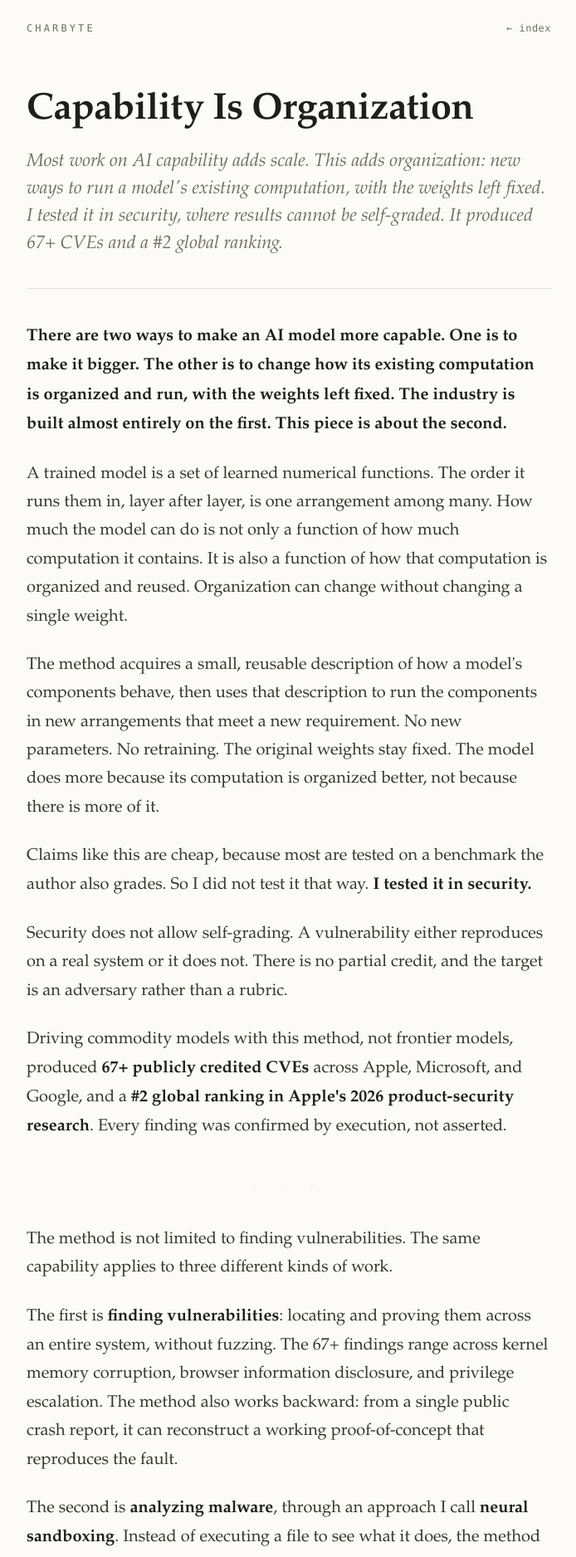
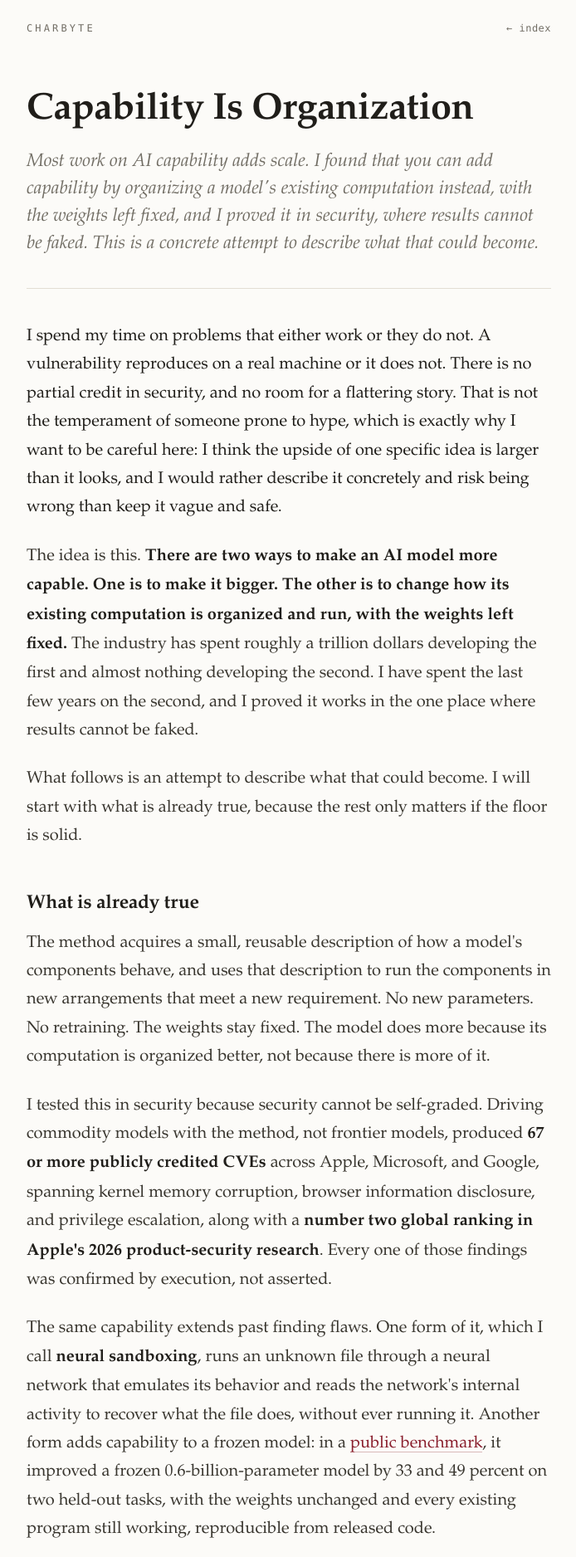
Before and after one commit to calysteon/calysteon.github.io, a Jekyll site: the page charbyte.html, which Jekyll copies as it is, in a window 1280 px wide. Shown: the top 1876 px of the page at 83% size, without its empty margins (292-986 px from the left). Built offline with Jekyll 4.4.1, drawn with Linux system fonts in a browser that asks for light colours; some of the changed text lies outside the part shown.

Commit message:
Essay: ground in algorithmic-progress research (22,000x / 44x); add grow-from-existing-weights vision; cut grandiosity

```diff
--- a/charbyte.html
+++ b/charbyte.html
@@ -4,9 +4,9 @@
 <meta charset="utf-8">
 <meta name="viewport" content="width=device-width, initial-scale=1">
 <title>Capability Is Organization · Charbyte</title>
-<meta name="description" content="Most work on AI capability adds scale. This adds organization: new ways to run a model's existing computation, with the weights left fixed. Tested in security, it produced 67+ CVEs and a #2 global ranking.">
+<meta name="description" content="Most work on AI capability adds scale. I found you can add capability by organizing a model's existing computation instead, with the weights left fixed, and I proved it in security. This is a concrete attempt to describe what that could become.">
 <meta property="og:title" content="Capability Is Organization">
-<meta property="og:description" content="Most work on AI capability adds scale. This adds organization, with the weights left fixed. Tested in security: 67+ CVEs, #2 in the world.">
+<meta property="og:description" content="You can add capability by organizing a model's existing computation, not just by scaling it. Proven in security. A concrete look at what it could become.">
 <meta property="og:type" content="article">
 <style>
   :root{
@@ -34,13 +34,14 @@
   article{margin-top:40px}
   article p{margin:0 0 24px;color:var(--soft)}
   article p:first-of-type{margin-top:0}
+  article h2{font-weight:600;font-size:23px;line-height:1.22;letter-spacing:-.01em;
+    color:var(--ink);margin:50px 0 16px}
   article strong{font-weight:600;color:var(--ink)}
   article em{font-style:italic}
   article a{color:var(--accent);text-decoration:none;border-bottom:1px solid rgba(138,31,45,.3)}
   article a:hover{border-bottom-color:var(--accent)}
   .thesis{color:var(--ink)}
 
-  .divider{text-align:center;color:var(--rule);letter-spacing:1em;margin:40px 0 36px;font-size:14px;user-select:none}
   .endmark{color:var(--accent);font-weight:600}
 
   footer{margin-top:72px;padding-top:22px;border-top:1px solid var(--rule);
@@ -59,42 +60,72 @@
   </div>
 
   <h1>Capability Is Organization</h1>
-  <p class="dek">Most work on AI capability adds scale. This adds organization: new ways to run a model's existing computation, with the weights left fixed. I tested it in security, where results cannot be self-graded. It produced 67+ CVEs and a #2 global ranking.</p>
+  <p class="dek">Most work on AI capability adds scale. I found that you can add capability by organizing a model's existing computation instead, with the weights left fixed, and I proved it in security, where results cannot be faked. This is a concrete attempt to describe what that could become.</p>
 
   <article>
-    <p class="thesis"><strong>There are two ways to make an AI model more capable. One is to make it bigger. The other is to change how its existing computation is organized and run, with the weights left fixed. The industry is built almost entirely on the first. This piece is about the second.</strong></p>
+    <p class="thesis">I spend my time on problems that either work or they do not. A vulnerability reproduces on a real machine or it does not. There is no partial credit in security, and no room for a flattering story. That is not the temperament of someone prone to hype, which is exactly why I want to be careful here: I think the upside of one specific idea is larger than it looks, and I would rather describe it concretely and risk being wrong than keep it vague and safe.</p>
 
-    <p>A trained model is a set of learned numerical functions. The order it runs them in, layer after layer, is one arrangement among many. How much the model can do is not only a function of how much computation it contains. It is also a function of how that computation is organized and reused. Organization can change without changing a single weight.</p>
+    <p>The idea is this. <strong>There are two ways to make an AI model more capable. One is to make it bigger. The other is to change how its existing computation is organized and run, with the weights left fixed.</strong> The industry has spent roughly a trillion dollars developing the first and almost nothing developing the second. I have spent the last few years on the second, and I proved it works in the one place where results cannot be faked.</p>
 
-    <p>The method acquires a small, reusable description of how a model's components behave, then uses that description to run the components in new arrangements that meet a new requirement. No new parameters. No retraining. The original weights stay fixed. The model does more because its computation is organized better, not because there is more of it.</p>
+    <p>What follows is an attempt to describe what that could become. I will start with what is already true, because the rest only matters if the floor is solid.</p>
 
-    <p>Claims like this are cheap, because most are tested on a benchmark the author also grades. So I did not test it that way. <strong>I tested it in security.</strong></p>
+    <h2>What is already true</h2>
 
-    <p>Security does not allow self-grading. A vulnerability either reproduces on a real system or it does not. There is no partial credit, and the target is an adversary rather than a rubric.</p>
+    <p>The method acquires a small, reusable description of how a model's components behave, and uses that description to run the components in new arrangements that meet a new requirement. No new parameters. No retraining. The weights stay fixed. The model does more because its computation is organized better, not because there is more of it.</p>
 
-    <p>Driving commodity models with this method, not frontier models, produced <strong>67+ publicly credited CVEs</strong> across Apple, Microsoft, and Google, and a <strong>#2 global ranking in Apple's 2026 product-security research</strong>. Every finding was confirmed by execution, not asserted.</p>
+    <p>I tested this in security because security cannot be self-graded. Driving commodity models with the method, not frontier models, produced <strong>67 or more publicly credited CVEs</strong> across Apple, Microsoft, and Google, spanning kernel memory corruption, browser information disclosure, and privilege escalation, along with a <strong>number two global ranking in Apple's 2026 product-security research</strong>. Every one of those findings was confirmed by execution, not asserted.</p>
 
-    <div class="divider">· · ·</div>
+    <p>The same capability extends past finding flaws. One form of it, which I call <strong>neural sandboxing</strong>, runs an unknown file through a neural network that emulates its behavior and reads the network's internal activity to recover what the file does, without ever running it. Another form adds capability to a frozen model: in a <a href="/research/shaping-gap-sustainable-ai/">public benchmark</a>, it improved a frozen 0.6-billion-parameter model by 33 and 49 percent on two held-out tasks, with the weights unchanged and every existing program still working, reproducible from released code.</p>
 
-    <p>The method is not limited to finding vulnerabilities. The same capability applies to three different kinds of work.</p>
+    <p>That is the floor. None of it is a forecast. Everything after this is.</p>
 
-    <p>The first is <strong>finding vulnerabilities</strong>: locating and proving them across an entire system, without fuzzing. The 67+ findings range across kernel memory corruption, browser information disclosure, and privilege escalation. The method also works backward: from a single public crash report, it can reconstruct a working proof-of-concept that reproduces the fault.</p>
+    <h2>Two directions, not one</h2>
 
-    <p>The second is <strong>analyzing malware</strong>, through an approach I call <strong>neural sandboxing</strong>. Instead of executing a file to see what it does, the method runs it through a neural network that emulates its behavior, and reads the network's internal activity to recover the file's real function. A conventional sandbox can be fooled by malware that notices it is being watched and stays quiet; a static signature breaks the moment the code is obfuscated. Neural sandboxing avoids both, because the code is never run and its structure stays legible even when its surface is scrambled. The approach is patent-pending.</p>
+    <p>We have been measuring AI progress along a single axis: size. Bigger models, more compute, more data, larger data centers. It has worked, and it is why the investment is what it is. But size is one direction, and there is a second that is barely explored: how well a fixed amount of computation is organized.</p>
 
-    <p>The third is <strong>extending a model's capability</strong>: adding new capability to a frozen model and running it on commodity, on-device hardware, for work that used to require a frontier model. In a <a href="/research/shaping-gap-sustainable-ai/">public benchmark</a>, this improved a frozen 0.6-billion-parameter model by 33% and 49% on two held-out tasks, with no change to its weights and every existing program kept working. The result reproduces from the released code.</p>
+    <p>This is not a hunch. Some of the largest gains in AI have already come from organization, not size. Between 2014 and 2023, better algorithms alone improved language-model performance by the equivalent of an estimated <a href="https://epoch.ai/publications/algorithmic-progress-in-language-models">22,000 times more compute</a>. Before that, the compute needed to reach a fixed image-recognition result fell <a href="https://arxiv.org/abs/2005.04305">44 times in seven years</a> from better algorithms alone, faster than the hardware improved over the same span. Compute is bought in a straight line: twice the chips, roughly twice the cost. Organization compounds. The field has poured its money into the straight line and left the compounding curve comparatively untouched.</p>
 
-    <p>These are not three separate products. They are one method applied to three problems, and progress on any one of them improves the method for the others.</p>
+    <p>Those gains came from better ways to train. <strong>Shaping takes the same principle past training entirely: more from the same computation, with the weights frozen and no new training run at all.</strong> It takes what a model already learned and gets more out of it. Everything below is a guess about what happens when that direction is developed the way scale has been. A concrete guess is more useful than a careful silence, so I will be specific, and specific things can turn out wrong.</p>
 
-    <p>The advantage is in the acquired description, not in the model. It is model-agnostic: when a better model ships, it becomes a better substrate for the same method, at no additional training cost. The descriptions accumulate and carry forward, and they improve as the models improve.</p>
+    <h2>Security becomes the defender's game</h2>
 
-    <div class="divider">· · ·</div>
+    <p>For as long as software has existed, the attacker has held the advantage. One flaw can defeat a million lines of defense; the defender has to be right everywhere while the attacker has to be right once. Security has mostly been the work of catching up, and lately it has gotten harder, because vendors are now buried under machine-generated vulnerability reports that read plausibly and reproduce nothing.</p>
 
-    <p>The industry's bet, that capability comes from scale, is not wrong. It is incomplete. <strong>Capability also comes from organization</strong>, and that path is largely empty while the scaling path is crowded and expensive.</p>
+    <p>A method that can find and prove real flaws across a whole system, cheaply and continuously, starts to turn that advantage over. A system could be audited the way a compiler checks a program: in full, on every change, each finding proven rather than guessed. Public crash reports could be reproduced automatically and confirmed as real before anyone turns them into a weapon. The flood of fake reports could be filtered by the only test that matters, which is whether the bug actually fires.</p>
 
-    <p>If this holds, capability no longer requires a larger model or a larger data center. Security moves from asserted to proven. And models can be made reliable enough for the high-stakes domains that currently exclude them, because the same discipline that makes a vulnerability undeniable makes a clean result trustworthy.</p>
+    <p>I am one person, driving ordinary models, and the method found dozens of confirmed flaws in the most scrutinized software in the world. The honest version of the upside is just that, continuous and everywhere: the same engine standing inside every vendor and every codebase that matters. The caveat is that better tools reach attackers too. But proof favors whoever owns the code and can fix it, and that is the defender.</p>
 
-    <p>I did not reason my way to this. I built it to do real work under conditions I could not fake, and it held everywhere else I applied it. <strong>This is what I am building.</strong>&nbsp;<span class="endmark">&#9632;</span></p>
+    <h2>Capability comes off the data center</h2>
+
+    <p>The dominant path to capability is expensive in a way that compounds. Each new increment of ability wants a larger model, which wants more compute, more energy, and more capital, and then the same bill arrives at the next model. A large share of today's investment, and its power demand, is this one curve.</p>
+
+    <p>There is also a quieter cost. Today a model is trained, used, and then discarded when a newer one arrives, and the price of the next capability is another training run from scratch. Adding capability by organization changes that. If new ability can be grown by reorganizing weights that already exist, an existing model stops being something you replace and becomes raw material. Even an outdated model is a substrate you build the next capability on top of, rather than throw away.</p>
+
+    <p>So capability can come from commodity hardware, and from models small enough to run on a device in your hand, for work that used to require the frontier. The benchmark result is small and early, but it is the shape of the thing: more capability from the same weights, at no additional training cost. The aim, in the end, is <strong>lower lifetime energy and cost for each unit of useful capability</strong>, which would ease the pressure to keep expanding models and data centers as demand grows. This does not replace large models. It adds a second, far cheaper lever beside them.</p>
+
+    <h2>AI that can be trusted where it cannot be today</h2>
+
+    <p>The reason AI is kept out of medicine, law, infrastructure, and auditing is not that it lacks knowledge. It is that it cannot be trusted to say "there is nothing wrong here" and be right. A model that fabricates a clean bill of health is worse than no model at all, so wherever a false "all clear" is catastrophic, AI is held at arm's length.</p>
+
+    <p>Security is the hardest version of that problem, and the one I have the most evidence on. A finding only counts when it is confirmed by execution, by a check that cannot be argued into a yes. <strong>The same discipline that makes a vulnerability undeniable is what could make a clean result trustworthy</strong>: not a model's opinion that something is safe, but a ground-truth test that it is. If that generalizes, AI becomes usable in exactly the domains that exclude it now. I want to be clear that this is hard and specific to each domain, and that security is a proof it is possible, not a proof it is easy.</p>
+
+    <h2>Capability that spreads rather than concentrates</h2>
+
+    <p>There is one more consequence, and it is the most speculative, so treat it as the furthest reach. Because the advantage lives in the acquired description rather than in the weights, it is portable and model-agnostic. It does not expire when the next model ships; a better model simply becomes a better substrate for the same description. And the descriptions accumulate. They carry forward and improve as open models improve.</p>
+
+    <p>That makes capability behave less like a private asset that depreciates and more like a public library that compounds. Advanced ability would not stay locked behind the few organizations that can afford the largest models. It would reach anyone with a commodity model and the right reusable structure over it. I have taken this only a short distance, and it is the part most likely to be wrong, but it is also the part I would most want to be right.</p>
+
+    <h2>What this asks of whoever builds it</h2>
+
+    <p>I should say plainly that the same engine which finds a flaw in order to fix it can find a flaw in order to exploit it. A capability general enough to do everything above is dual-use by nature, and pretending otherwise would be dishonest.</p>
+
+    <p>So the discipline has to be built in from the start, not added later. My security work is coordinated disclosure on the defender's side: findings go to the vendor, proven and then fixed, never sold and never dropped in public. I would rather hold that line openly, and accept the limits it puts on the work, than tell a cleaner story.</p>
+
+    <h2>What it adds up to</h2>
+
+    <p>I did not reason my way to any of this. I built a thing to do real work under conditions I could not fake, watched it hold, pointed it at other problems, and watched it hold there too. Everything past the security results is a forecast, and the parts furthest from security are the most likely to be wrong.</p>
+
+    <p>If even part of it holds, AI gets cheaper to run, usable in places it is shut out of now, and less tied to whoever owns the biggest cluster. I am not sure which of the forecasts are right. I am sure about the floor, because I built it and it holds, and that is why I think the rest is worth chasing.&nbsp;<span class="endmark">&#9632;</span></p>
   </article>
 
   <footer>
```
